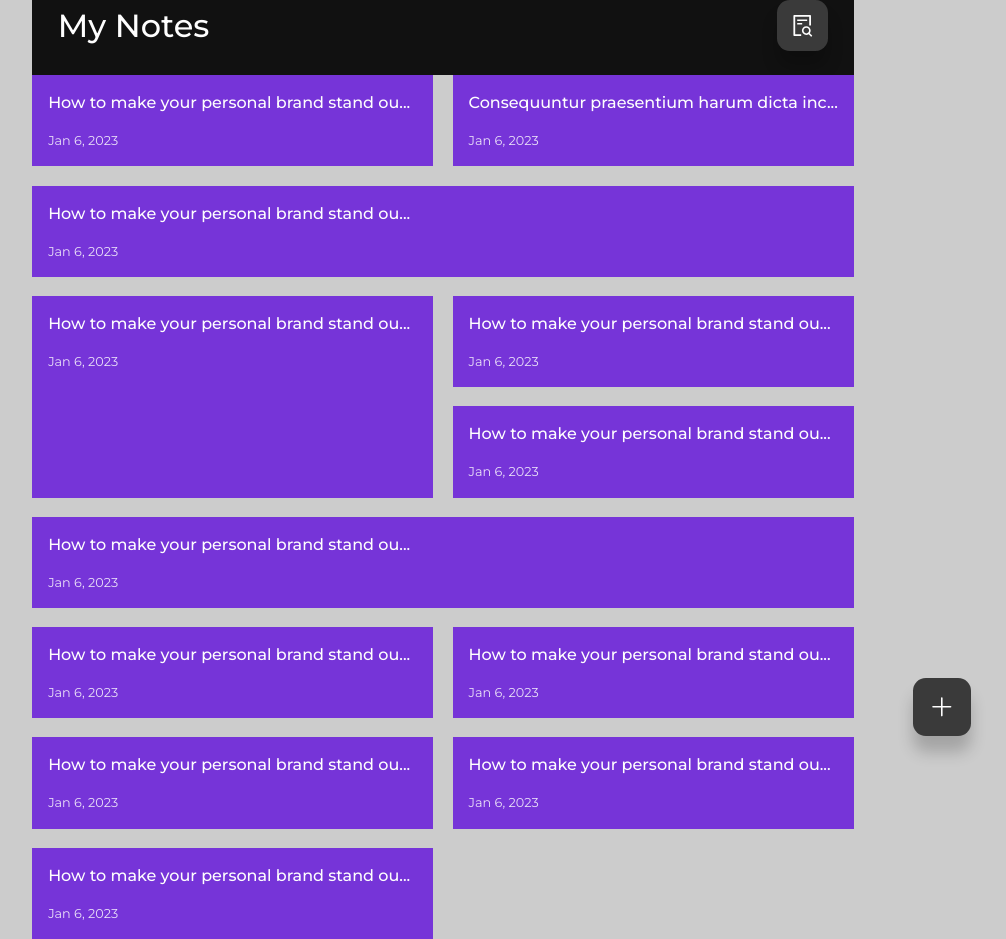
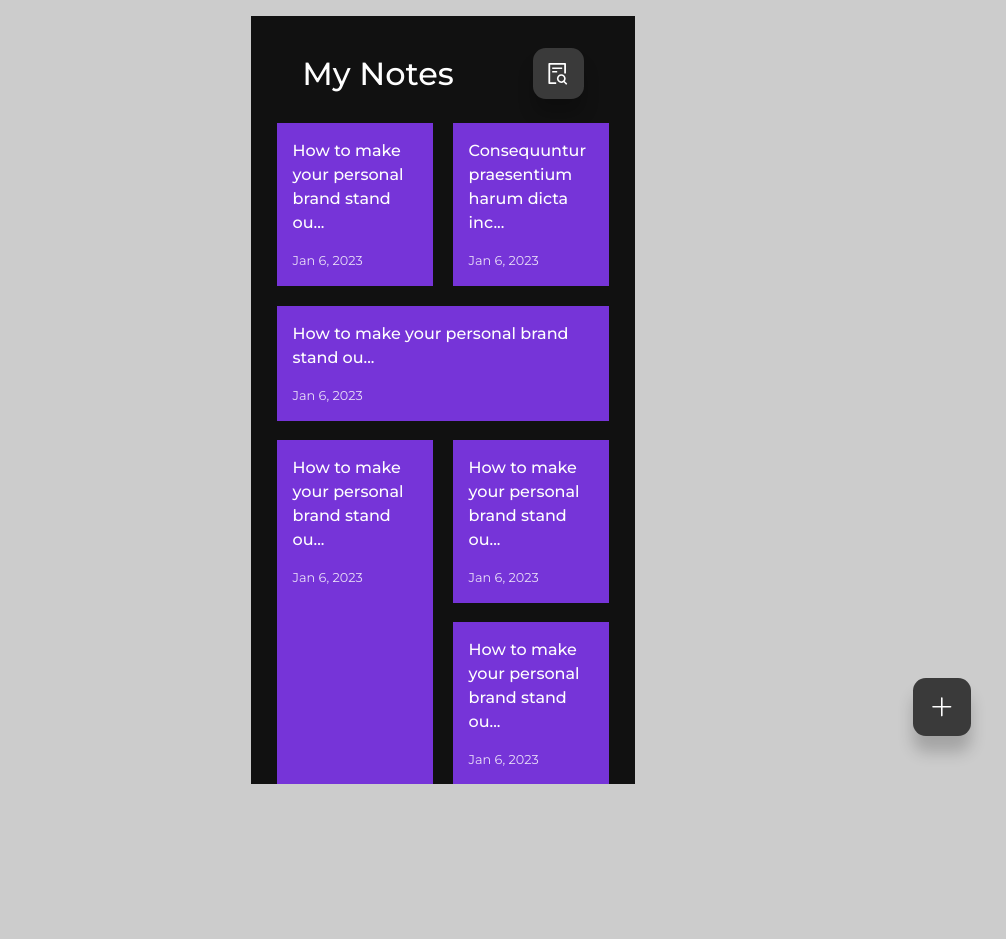
Before and after one commit to allenlopes/Notzy_Notes_App, a React (Create React App) app: page / in a window 1280 px wide. Shown: the whole page, without its empty margins (197-1203 px from the left). After the commit the page ends 800 px from the top, so only its background shows below. Built offline with nearby package versions, Linux system fonts and the light colour scheme.

Commit message:
In src/App.jsx file modified

```diff
--- a/src/App.jsx
+++ b/src/App.jsx
@@ -5,6 +5,7 @@ import EditNote from "./pages/EditNote"
 
 const App = () => {
   return (
+    <main id="app">
     <BrowserRouter>
     <Routes>
       < Route path="/" element={<Notes/>} />
@@ -12,6 +13,7 @@ const App = () => {
       < Route path="/edit-note/:id" element={<EditNote/>} />
     </Routes>
     </BrowserRouter>
+    </main>
   )
 }
 
```
